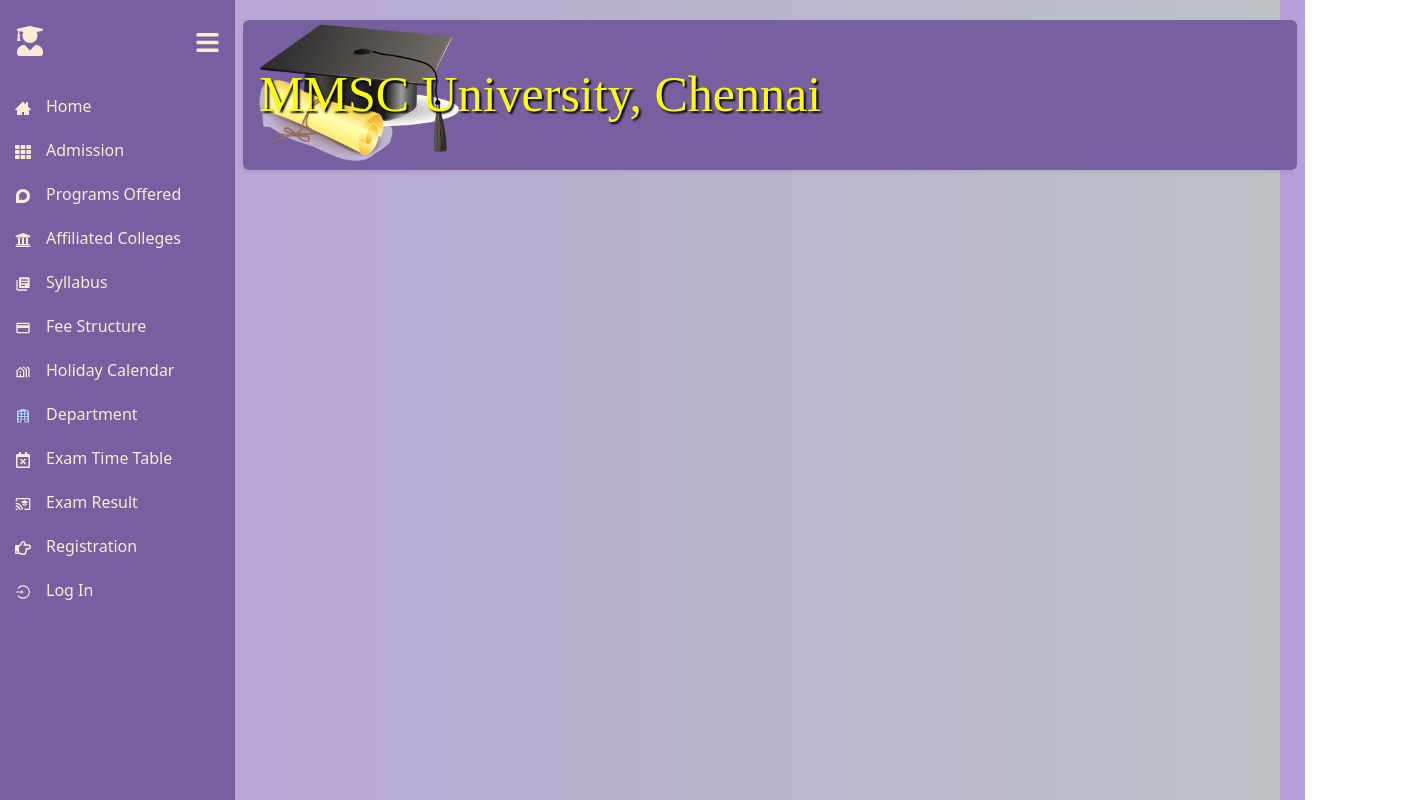
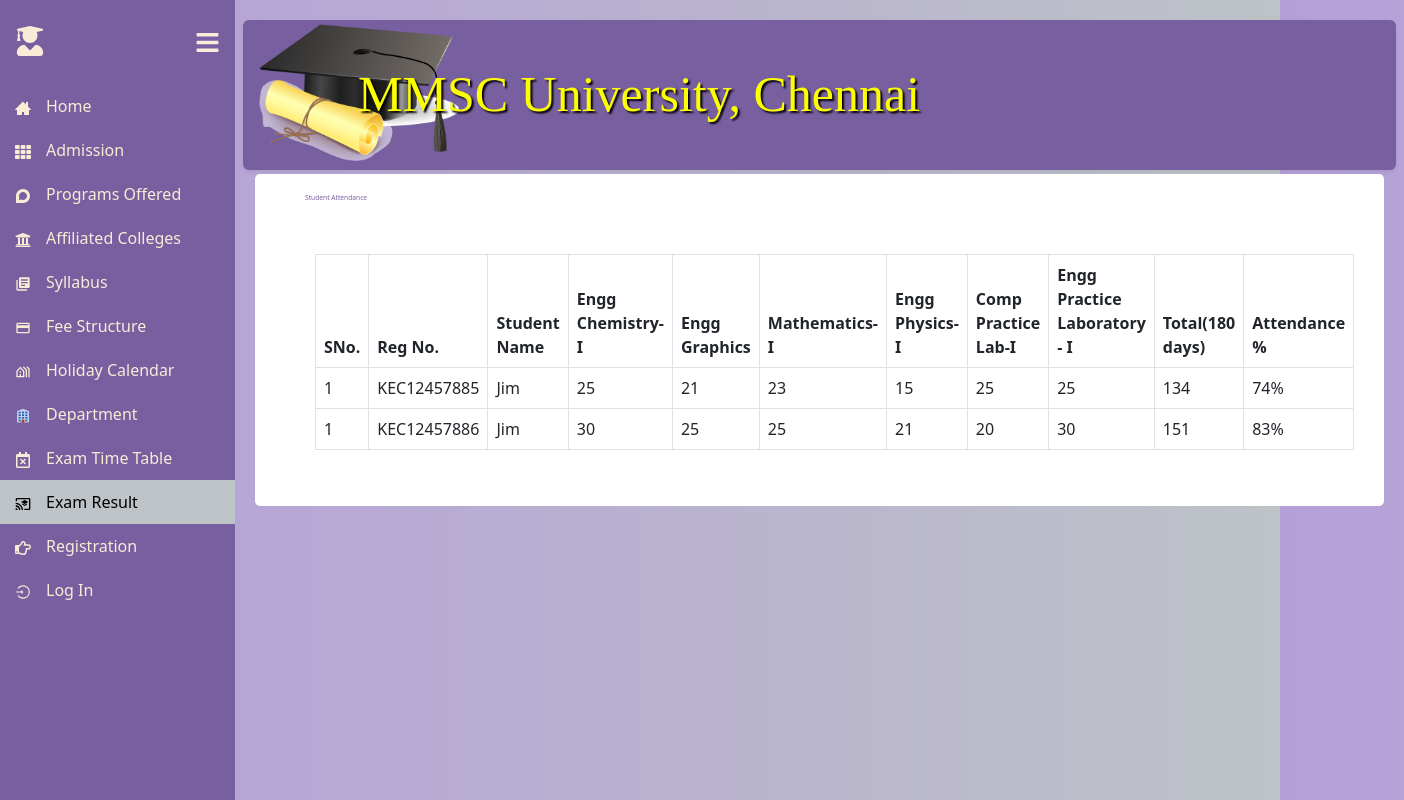
Before and after one commit to YODA-SuperKings/University-Admin, a React (Create React App) app in the folder University Admin Web/university_admin_web/: page /StudentAttendance in a window 1280 px wide. Shown: the top 800 px of the page, 1404 px wide, since content can reach past the window. Built offline with nearby package versions, Linux system fonts and the light colour scheme.

Commit message:
Student Attendance

```diff
--- a/University Admin Web/university_admin_web/src/App.js
+++ b/University Admin Web/university_admin_web/src/App.js
@@ -19,6 +19,7 @@ import ProgramsOffered from './Components/ProgramsOffered';
 import AffiliatedColleges from './Components/AffiliatedColleges';
 import LogOut from './Components/LogOut';
 import Syllabus from './Components/Syllabus';
+import StudentAttendance from './Components/StudentAttendance';
 
 function App() {
   const reloadPage = () => {
@@ -47,6 +48,7 @@ function App() {
             <Route path="ProgramsOffered" element={<ProgramsOffered />} />
             <Route path="AffiliatedColleges" element={<AffiliatedColleges />} />
             <Route path="Syllabus" element={<Syllabus />} />
+            <Route path="StudentAttendance" element={<StudentAttendance />} />
             <Route path="LogOut" element={<LogOut />} />
           </Routes>
         </Sidebar>
--- a/University Admin Web/university_admin_web/src/Components/StudentAttendance.js
+++ b/University Admin Web/university_admin_web/src/Components/StudentAttendance.js
@@ -0,0 +1,66 @@
+import React, {useState, useEffect} from 'react';
+import Table from 'react-bootstrap/Table';
+import Modal from 'react-bootstrap/Modal';
+
+function StudentAttendance(){
+    const [modalShow, setModalShow] = React.useState(false);
+    const [gridData, setGridData] = useState([]);
+    const [gridCVDocumentData, setGridCVDocumentData] = useState([]);
+    const [registrationNumber, setRegistrationNumber] = useState(null);
+    const [candidateName, setCandidateName] = useState(null);
+    const [courseBranch, setCourseBranch] = useState(null);
+    const [monthAndYearOfPassing, setMonthAndYearOfPassing] = useState(null);
+    const gridVals = [{id: 1, RegistratioNumber: "KEC12457885", StudentName: "Jim", SEM1_Sub:25,  SEM2_Sub:21, SEM3_Sub:23, SEM4_Sub:15 ,SEM5_Sub:25 ,SEM6_Sub:25 ,Total:134,AttendancePercent:"74%" },
+    {id: 1, RegistratioNumber: "KEC12457886", StudentName: "Jim", SEM1_Sub:30,  SEM2_Sub:25, SEM3_Sub:25, SEM4_Sub:21 ,SEM5_Sub:20 ,SEM6_Sub:30 ,Total:151,AttendancePercent:"83%" }]
+
+      useEffect(() => {
+        //getCertificateVerificationGridData();
+        setGridData(gridVals);
+     }, [])
+
+    return(
+        <div className="form-studentAttendance">
+            <div><h1 className='studentAttendance_header'>Student Attendance</h1></div>
+            <div className="form-studentAttendance-body">
+            <span style={{paddingLeft: "87%"}}></span>
+            <Table  responsive bordered hover>
+                <thead>
+                    <tr>
+                        <th>SNo.</th>
+                        <th>Reg No.</th>
+                        <th>Student Name</th>
+                        <th>Engg Chemistry-I</th>
+                        <th>Engg Graphics</th>
+                        <th>Mathematics-I</th>
+                        <th>Engg Physics-I</th>
+                        <th>Comp Practice Lab-I</th>
+                        <th>Engg Practice Laboratory - I</th>
+                        <th>Total(180 days)</th>
+                        <th>Attendance %</th>
+                    </tr>
+                </thead>
+                <tbody>
+                    {gridData.map(d =>
+                        <tr key = {d.id}>
+                            <td>{d.id}</td>
+                            <td>{d.RegistratioNumber}</td>
+                            <td>{d.StudentName}</td>
+                            <td>{d.SEM1_Sub}</td>
+                            <td>{d.SEM2_Sub}</td>
+                            <td>{d.SEM3_Sub}</td>
+                            <td>{d.SEM4_Sub}</td>
+                            <td>{d.SEM5_Sub}</td>
+                            <td>{d.SEM6_Sub}</td>
+                            <td>{d.Total}</td>
+                            <td>{d.AttendancePercent}</td>
+
+                        </tr>
+                    )}
+                </tbody>
+            </Table>
+            </div>
+            </div>
+    )
+}
+
+export default StudentAttendance;
--- a/University Admin Web/university_admin_web/src/Styles/style.css
+++ b/University Admin Web/university_admin_web/src/Styles/style.css
@@ -681,3 +681,29 @@ main{
   color: #785fa0;
 }
 /*Syllabus - End*/
+
+/*StudentAttendance - Start*/
+.form-studentAttendance{
+  background-color: white;
+  border-radius: 5px;
+  width: 100% !important;
+  margin: 0px auto;
+  padding: 20px;
+  padding-left: 50px;
+}
+
+.form-studentAttendance-body{
+  text-align: left;
+  padding: 20px 10px;
+}
+
+
+.studentAttendance_header{
+  text-align: left;
+  font-size: 5pt;
+  color: #785fa0;
+}
+.studentAttendance_th{
+width:100%;
+}
+/*StudentAttendance - End*/
```
